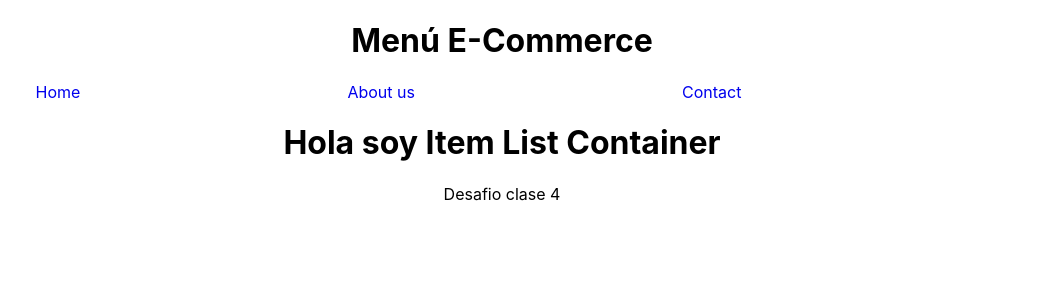
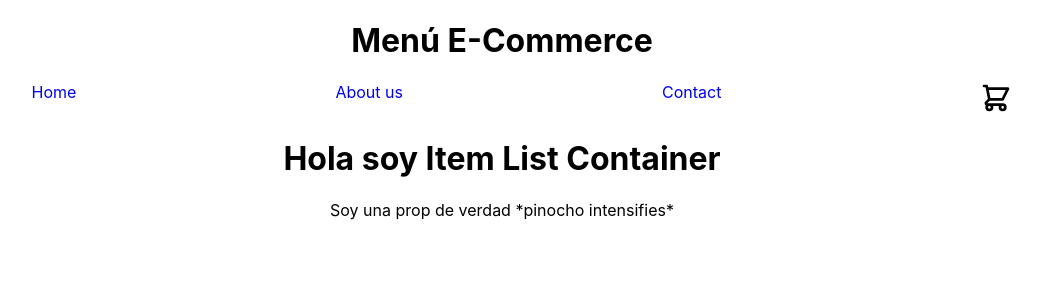
Before and after one commit to siempreeselfindelmundo/proyecto_react, a React (Create React App) app: page / in a window 1280 px wide. Shown: the top 300 px of the page, without its empty margins (138-1178 px from the left). Built offline with nearby package versions, Linux system fonts and the light colour scheme.

Commit message:
correccion desafio 4, itemlistcontainer con props, cartwidget

```diff
--- a/src/App.js
+++ b/src/App.js
@@ -1,13 +1,14 @@
 import logo from './logo.svg';
 import NavBar from './components/NavBar/NavBar';
-import ItemListContainer from './components/ItemListContainer';
+import ItemListContainer from './components/ItemListContainer/ItemListContainer';
 import './App.css';
 
 function App() {
+
   return (
     <div className="App">
         <NavBar />
-        <ItemListContainer />
+        <ItemListContainer greetings="Soy una prop de verdad *pinocho intensifies*" />
     </div>
   );
 }
--- a/src/components/ItemListContainer.js
+++ b/src/components/ItemListContainer/ItemListContainer.js
@@ -1,17 +1,14 @@
 import React from 'react'
-import PropTypes from 'prop-types'
 
-function ItemListContainer(props) {
+
+function ItemListContainer({ greetings }) {
+
     return (
         <div>
             <h1>Hola soy Item List Container</h1>
-            <p>Desafio clase 4</p>
+            <p>{greetings}</p>
         </div>
     )
 }
 
-ItemListContainer.propTypes = {
-
-}
-
 export default ItemListContainer
--- a/src/components/NavBar/CartWidget.jsx
+++ b/src/components/NavBar/CartWidget.jsx
@@ -5,7 +5,7 @@ import CartIcon from './cart_icon.svg'
 function CartWidget() {
     return (
         <div>
-            <img src={CartIcon} alt="cart_icon" />
+            <img src={CartIcon} alt="cart_icon" width='32' />
         </div>
     )
 }
```
Also changed, not shown: src/components/NavBar/cart_icon.svg.
